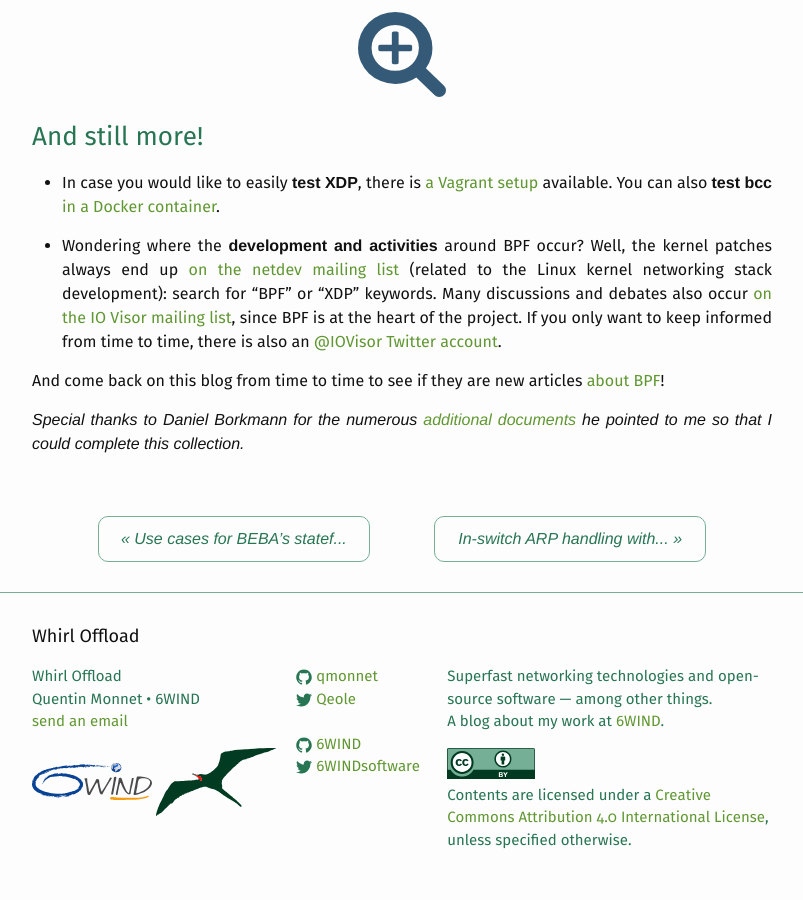
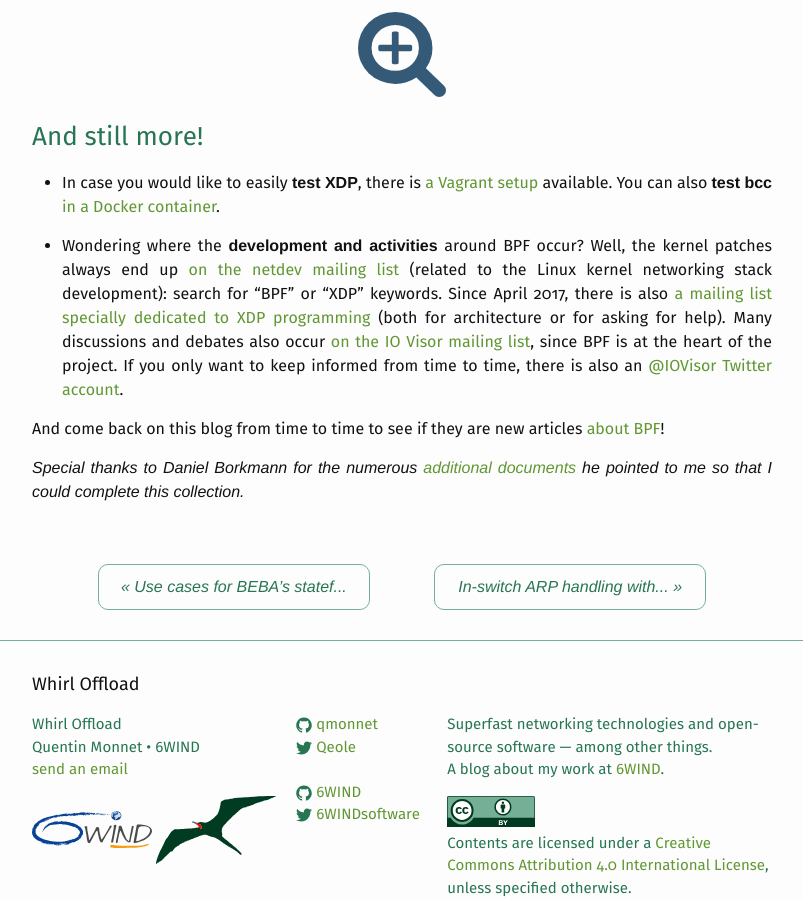
Before and after one commit to qmonnet/whirl-offload, a Jekyll site: the page built from _posts/2016-09-01-dive-into-bpf.md, in a window 1280 px wide and 900 px high, scrolled down 14477 px. Shown: the whole window, without its empty margins (238-1041 px from the left). Built offline with Jekyll 4.4.1, drawn with Linux system fonts in a browser that asks for light colours; some web fonts are replaced; some of the changed text lies outside the part shown.

Commit message:
posts/BPF_resources: add link to XDP-newbies mailing list

```diff
--- a/_posts/2016-09-01-dive-into-bpf.md
+++ b/_posts/2016-09-01-dive-into-bpf.md
@@ -858,7 +858,10 @@ BPF.
   the kernel patches always end up
   [on the netdev mailing list](http://lists.openwall.net/netdev/)
   (related to the Linux kernel networking stack development): search for “BPF”
-  or “XDP” keywords. Many discussions and debates also occur
+  or “XDP” keywords. Since April 2017, there is also
+  [a mailing list specially dedicated to XDP programming](http://vger.kernel.org/vger-lists.html#xdp-newbies)
+  (both for architecture or for asking for help). Many discussions and debates
+  also occur
   [on the IO Visor mailing list](http://lists.iovisor.org/pipermail/iovisor-dev/),
   since BPF is at the heart of the project. If you only want to keep informed
   from time to time, there is also an
```
Also changed, not shown: other parts of _posts/2016-09-01-dive-into-bpf.md (+1 -1 lines).
